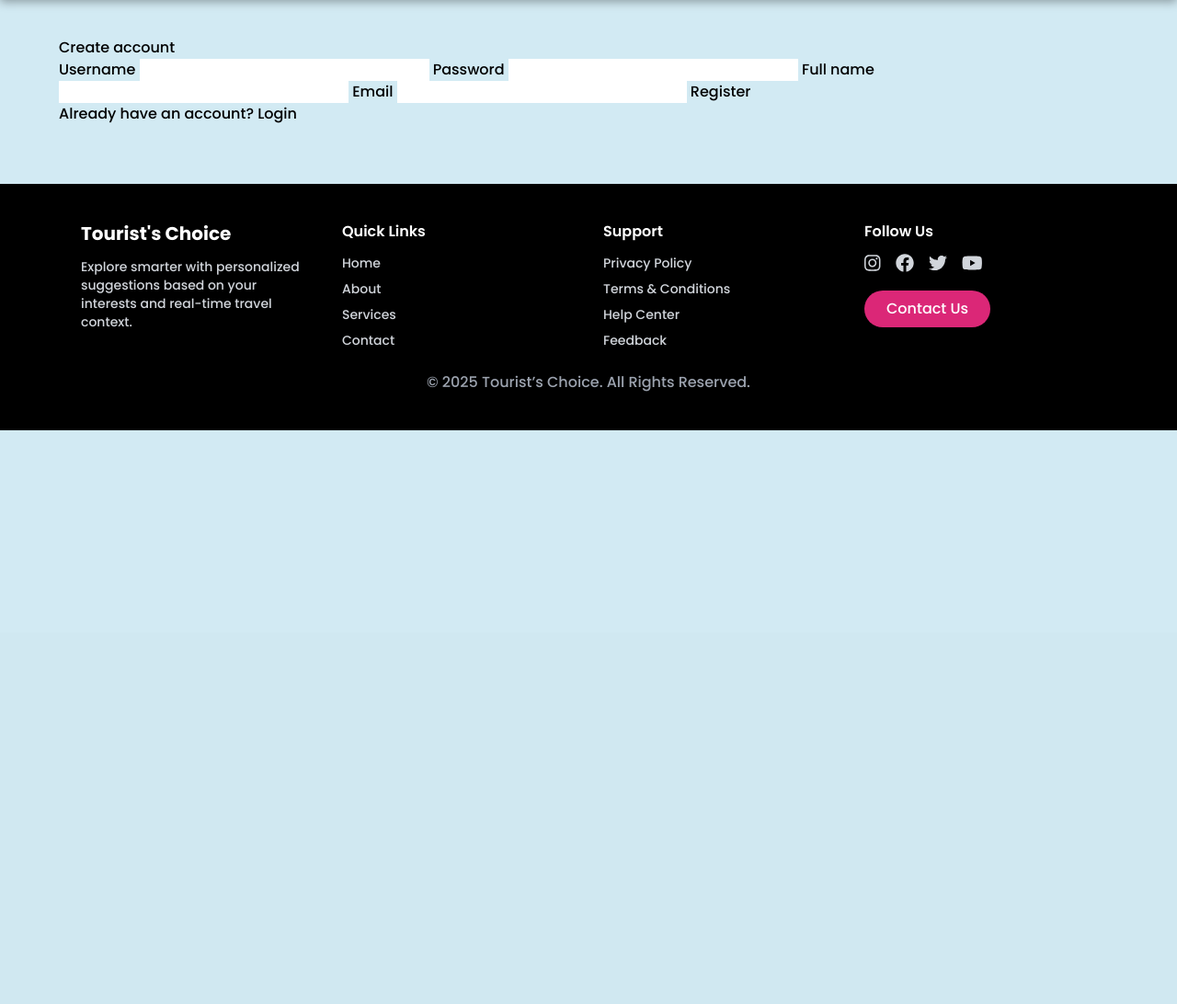
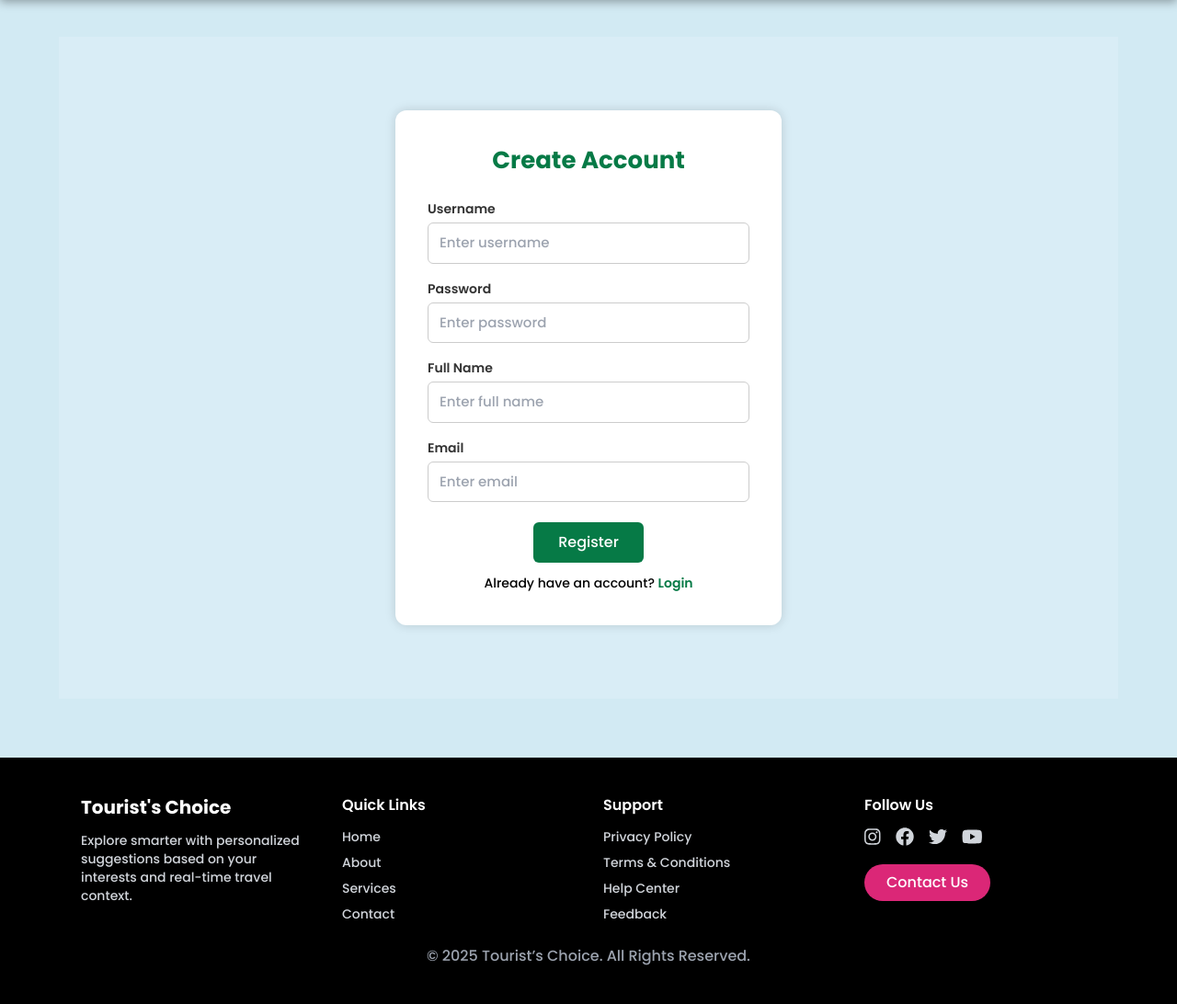
Before and after one commit to syedaaaliya-as/tourist_recommender, a Flask app: page /register in a window 1280 px wide. Shown: the part 112-1204 px from the top of the page at 92% size. Before the commit the page ends 580 px from the top, so only its background shows below. Run offline with Flask 3, Linux system fonts and the light colour scheme; some libraries are stand-ins or nearby versions.

Commit message:
Full updated version with UI fixes, location system & dropdown fix

```diff
--- a/app.py
+++ b/app.py
@@ -104,5 +104,24 @@ def api_recommend():
     results = recommender.recommend(context, top_k=5)
     return jsonify({"results": results})
 
+@app.route("/forgot-password", methods=["GET", "POST"])
+def forgot_password():
+    if request.method == "POST":
+        email = request.form.get("email")
+
+        # Check if email exists in DB
+        user = db.query(User).filter(User.username == email).first()  # change to .email if you store email separately
+
+        if not user:
+            flash("No account found with this email / username", "error")
+            return redirect(url_for("forgot_password"))
+
+        # Here you would normally send an actual email
+        flash("Password reset link has been sent to your email.", "success")
+        return redirect(url_for("login"))
+
+    return render_template("forgot_password.html")
+
+
 if __name__ == "__main__":
     app.run(debug=True)
--- a/templates/base.html
+++ b/templates/base.html
@@ -51,10 +51,10 @@
   <div class="text-gray-300">
     {% if session.username %}
       <span>Hello, {{ session.username }}</span> |
-      <a href="{{ url_for('logout') }}" class="text-[#4ade80] font-semibold hover:underline">Logout</a>
+      <a href="{{ url_for('logout') }}" class="text-[#4ade80]  font-semibold hover:underline">Logout</a>
     {% else %}
-      <a href="{{ url_for('login') }}" class="text-[#4ade80] hover:underline">Login</a> |
-      <a href="{{ url_for('register') }}" class="text-[#4ade80] hover:underline">Register</a>
+      <a href="{{ url_for('login') }}" class="text-[#4ade80]  hover:underline">Login</a> |
+      <a href="{{ url_for('register') }}" class="text-[#4ade80]  hover:underline">Register</a>
     {% endif %}
   </div>
 </header>
--- a/templates/login.html
+++ b/templates/login.html
@@ -34,9 +34,10 @@
   </form>
 
   <div class="mt-6 text-center">
-    <a href="#" class="text-green-700 font-medium hover:underline">
+    <a href="{{ url_for('forgot_password') }}" class="text-green-700 font-medium hover:underline">
       Forgot your password?
-    </a>
+</a>
+
   </div>
 
 </div>
--- a/templates/register.html
+++ b/templates/register.html
@@ -1,18 +1,104 @@
 {% extends "base.html" %}
 {% block content %}
-<div class="card">
-  <h3>Create account</h3>
-  <form method="post">
-    <label>Username</label>
-    <input name="username" required>
-    <label>Password</label>
-    <input name="password" type="password" required>
-    <label>Full name</label>
-    <input name="fullname">
-    <label>Email</label>
-    <input name="email" type="email">
-    <button class="btn">Register</button>
-  </form>
-  <p>Already have an account? <a href="{{ url_for('login') }}">Login</a></p>
+
+<style>
+    .auth-container {
+        display: flex;
+        justify-content: center;
+        align-items: center;
+        height: 90vh;
+        background-color: #d9edf6; /* same as login page */
+    }
+
+    .auth-card {
+        background: white;
+        width: 420px;
+        padding: 35px;
+        border-radius: 12px;
+        box-shadow: 0px 0px 12px rgba(0,0,0,0.15);
+        text-align: center;
+    }
+
+    .auth-card h3 {
+        color: #067a46;
+        font-weight: bold;
+        margin-bottom: 18px;
+        font-size: 26px;
+    }
+
+    .auth-card label {
+        float: left;
+        margin: 5px 0 4px;
+        font-size: 14px;
+        font-weight: 600;
+        color: #333;
+    }
+
+    .auth-card input {
+        width: 100%;
+        padding: 10px 12px;
+        border: 1px solid #ccc;
+        border-radius: 6px;
+        font-size: 15px;
+        margin-bottom: 12px;
+    }
+
+    .auth-btn {
+        background: #067a46;
+        color: white;
+        border: none;
+        padding: 10px 18px;
+        width: 120px;
+        border-radius: 6px;
+        font-size: 16px;
+        margin-top: 10px;
+        cursor: pointer;
+    }
+
+    .auth-btn:hover {
+        background: #046437;
+    }
+
+    .login-link {
+        margin-top: 12px;
+        font-size: 14px;
+    }
+
+    .login-link a {
+        color: #067a46;
+        font-weight: 600;
+        text-decoration: none;
+    }
+
+    .login-link a:hover {
+        text-decoration: underline;
+    }
+</style>
+
+
+<div class="auth-container">
+    <div class="auth-card">
+        <h3>Create Account</h3>
+        <form method="POST">
+            <label>Username</label>
+            <input type="text" name="username" placeholder="Enter username" required>
+
+            <label>Password</label>
+            <input type="password" name="password" placeholder="Enter password" required>
+
+            <label>Full Name</label>
+            <input type="text" name="fullname" placeholder="Enter full name" required>
+
+            <label>Email</label>
+            <input type="email" name="email" placeholder="Enter email" required>
+
+            <button class="auth-btn" type="submit">Register</button>
+        </form>
+
+        <p class="login-link">Already have an account?
+            <a href="{{ url_for('login') }}">Login</a>
+        </p>
+    </div>
 </div>
+
 {% endblock %}
```
Also changed, not shown: templates/forgot_password.html (+32 -7 lines).
